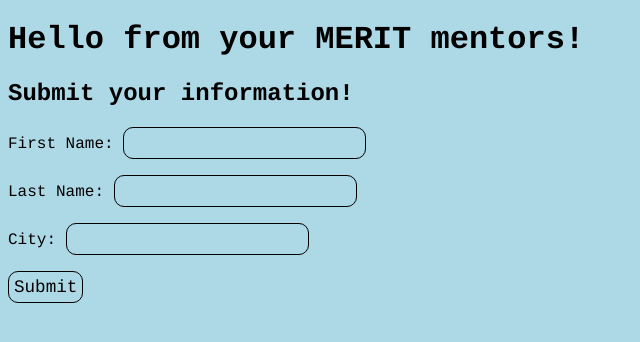
After one commit to arpita-abrol/python-flask-intro, a Flask app: page /newUser in a window 1280 px wide. The commit adds this page. Shown: the top 342 px of the page, without its empty margins (0-640 px from the left). Run offline with Flask 2, Linux system fonts and the light colour scheme.

Commit message:
add form to read/write from CSV file

```diff
--- a/server.py
+++ b/server.py
@@ -32,3 +32,26 @@ def return_users():
             else:
                 first_line = False
     return render_template("index.html", users=users)
+
+# HTML form
+@app.route('/newUser')
+def new_user():
+    return render_template("new_user.html")
+
+# Write to a CSV file
+@app.route('/submit', methods=["GET", "POST"])
+def submit_form():
+    if request.method == "GET":
+        return redirect(url_for('newUser'))
+    elif request.method == "POST":
+        userdata = dict(request.form)
+        fname = userdata["fname"]
+        lname = userdata["lname"]
+        city = userdata["city"]
+        if( len(fname) < 1 or len(lname) < 1 or len(city) < 1 ):
+            return "Please submit valid data"
+        else:
+            with open('data/users.csv', mode='a', newline='') as file:
+                data = csv.writer(file)
+                data.writerow([fname, lname, city])
+            return "User added!"
--- a/templates/index.html
+++ b/templates/index.html
@@ -2,17 +2,18 @@
 <html>
     <head>
         <meta charset="UTF-8">
-        <title>A MERIT Example</title>
+        <title>{% block title %}A MERIT Example{% endblock %}</title>
         <link rel="stylesheet" type="text/css" href="static/style.css">
     </head>
     <body>
         <h1>
             Hello from your MERIT mentors!
         </h1>
+        {% block form %} {% endblock %}
         <div id="user_list">
         {% for user in users %}
             <h2>
-              {{ user.fname }}{{ user.lname }}
+              {{ user.fname }} {{ user.lname }}
             </h2>
             <p>
               <b>City</b>: {{ user.city }}
--- /dev/null
+++ b/templates/new_user.html
@@ -0,0 +1,21 @@
+<!--
+    This is an example of template inheritance.
+    This extends from the index.html template and uses that as a base.
+    The title block is being overridden here.
+    The form block is being given a value here.
+-->
+
+{% extends 'index.html' %}
+
+{% block title %}New User Submission{% endblock %}
+{% block form %}
+<h2>
+    Submit your information!
+</h2>
+<form method="post" action="/submit">
+    <p>First Name: <input type="text" name="fname"></p>
+    <p>Last Name: <input type="text" name="lname"></p>
+    <p>City: <input type="text" name="city"></p>
+    <p><input type="submit"></p>
+</form>
+{% endblock %}
```
Also changed, not shown: data/users.csv (+7 -5 lines), README.md.
